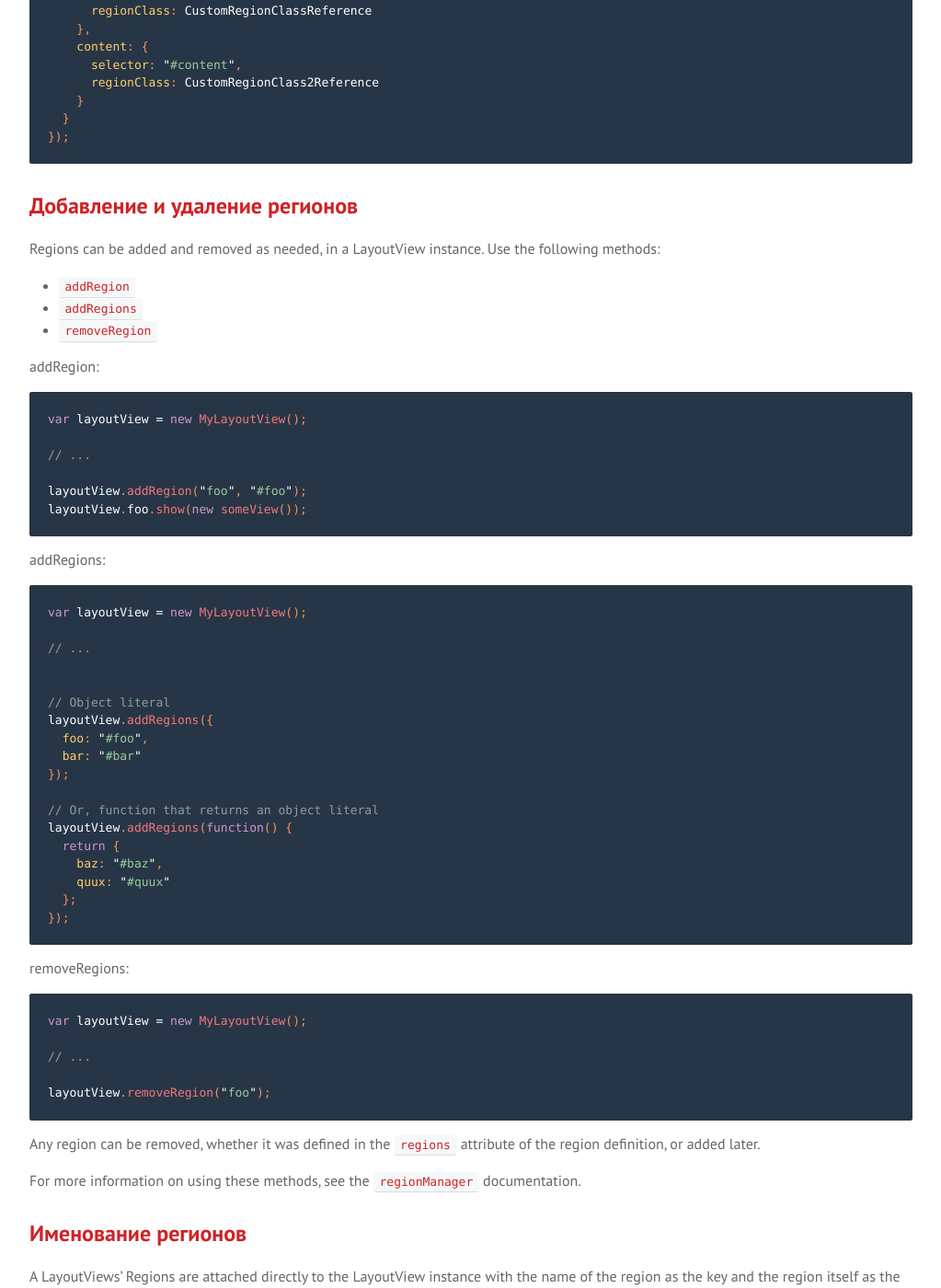
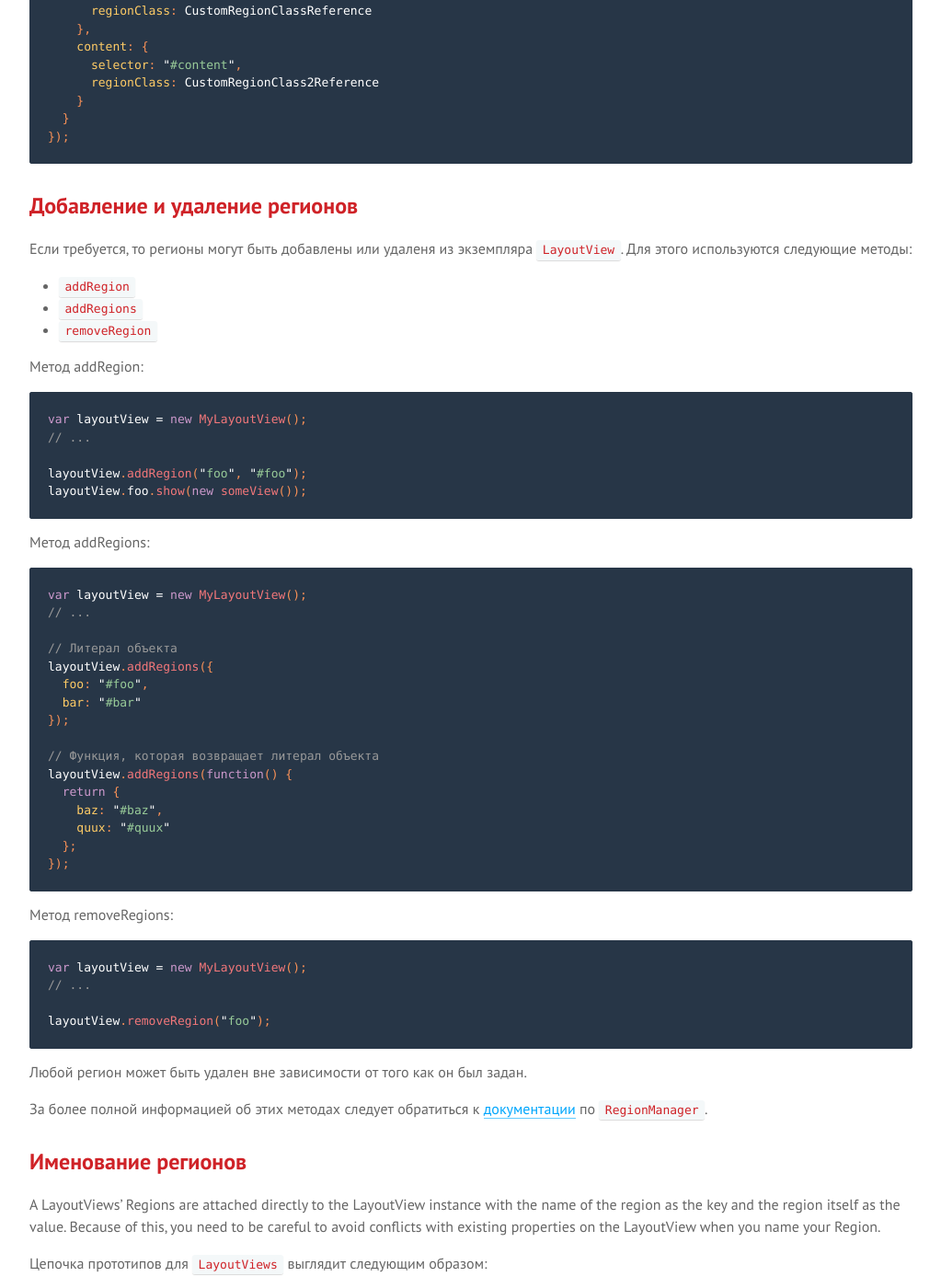
Before and after one commit to sadcitizen/marionettejs.ru, a Jekyll site: the page built from _posts/2014-05-01-layoutview.md, in a window 1280 px wide and 1400 px high, scrolled down 5366 px. Shown: the whole window at 92% size, without its empty margins (128-1151 px from the left). Built offline with Jekyll 4.4.1, drawn with Linux system fonts in a browser that asks for light colours; some web fonts are replaced; Markdown is read by kramdown in place of the engine named in the settings; some of the changed text lies outside the part shown.

Commit message:
update ru/LayoutView

````diff
--- a/_includes/translation/ru/marionette.layoutview.md
+++ b/_includes/translation/ru/marionette.layoutview.md
@@ -271,39 +271,36 @@ var AppLayoutView = Backbone.Marionette.LayoutView.extend({
 
 ## <a name="adding-and-removing-regions"></a> Добавление и удаление регионов
 
-Regions can be added and removed as needed, in a
-LayoutView instance. Use the following methods:
+Если требуется, то регионы могут быть добавлены или удаленя из экземпляра `LayoutView`.
+Для этого используются следующие методы:
 
 * `addRegion`
 * `addRegions`
 * `removeRegion`
 
-addRegion:
+Метод addRegion:
 
 ```js
 var layoutView = new MyLayoutView();
-
 // ...
 
 layoutView.addRegion("foo", "#foo");
 layoutView.foo.show(new someView());
 ```
 
-addRegions:
+Метод addRegions:
 
 ```js
 var layoutView = new MyLayoutView();
-
 // ...
 
-
-// Object literal
+// Литерал объекта
 layoutView.addRegions({
   foo: "#foo",
   bar: "#bar"
 });
 
-// Or, function that returns an object literal
+// Функция, которая возвращает литерал объекта
 layoutView.addRegions(function() {
   return {
     baz: "#baz",
@@ -312,22 +309,18 @@ layoutView.addRegions(function() {
 });
 ```
 
-removeRegions:
+Метод removeRegions:
 
 ```js
 var layoutView = new MyLayoutView();
-
 // ...
 
 layoutView.removeRegion("foo");
 ```
 
-Any region can be removed, whether it was defined
-in the `regions` attribute of the region definition,
-or added later.
+Любой регион может быть удален вне зависимости от того как он был задан.
 
-For more information on using these methods, see
-the `regionManager` documentation.
+За более полной информацией об этих методах следует обратиться к [документации](../regionmanager/) по `RegionManager`.
 
 ## <a name="region-naming"></a> Именование регионов
 
@@ -335,7 +328,7 @@ A LayoutViews' Regions are attached directly to the LayoutView instance with the
 as the key and the region itself as the value. Because of this, you need to be careful
 to avoid conflicts with existing properties on the LayoutView when you name your Region.
 
-The prototype chain of LayoutViews is:
+Цепочка прототипов для `LayoutViews` выглядит следующим образом:
 
 `Backbone.View > Marionette.View > Marionette.ItemView > Marionette.LayoutView`
 
````
